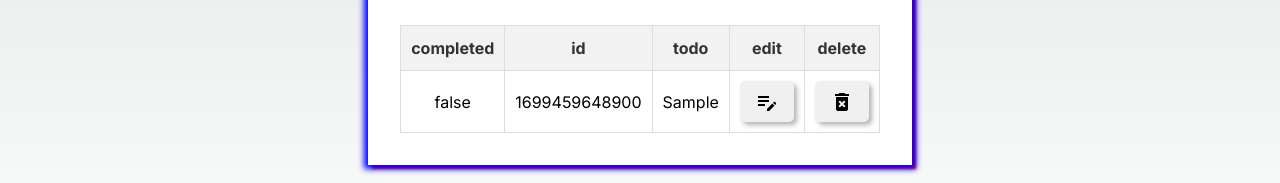
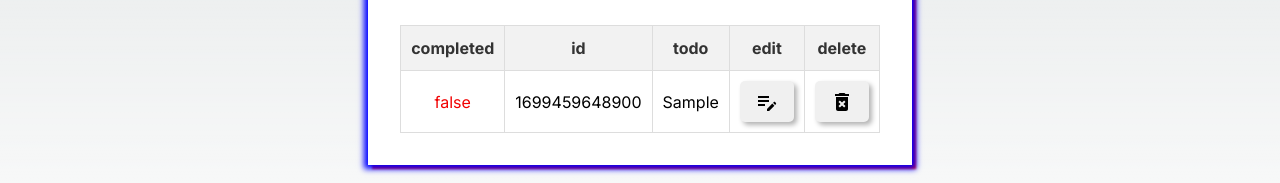
Before and after one commit to Ewooral/nextjs, a Next.js app in the folder todoapp/: page /kudus in a window 1280 px wide. Both pictures are taken after typing "Sample" into the empty fields and a click on the button "Add". Shown: the part 436-619 px from the top of the page. Built offline with nearby package versions, Linux system fonts and the light colour scheme.

Commit message:
feat: Create a todo app to refresh your memory

```diff
--- a/todoapp/app/globals.css
+++ b/todoapp/app/globals.css
@@ -91,3 +91,9 @@ margin: 2rem;
   align-self: center;
   margin: 1rem;
 }
+.No{
+color: #f10000;
+}
+.Yes{
+color: #049200;
+}
--- a/todoapp/app/kudus/KudusList.tsx
+++ b/todoapp/app/kudus/KudusList.tsx
@@ -65,7 +65,7 @@ const KuduList: React.FC = () => {
           <input
             type="text"
             required
-            maxLength={5}
+            maxLength={15}
             minLength={2}
             value={newKudu}
             onChange={(e) => setNewKudu(e.target.value)}
@@ -111,7 +111,7 @@ const KuduList: React.FC = () => {
                     </>
                   ) : (
                     <>
-                      <td>{`${kudu.completed}`}</td>
+                      <td className={`${kudu.completed ? 'Yes' : 'No'}`}>{`${kudu.completed}`}</td>
                       <td>{kudu.id}</td>
                       {/* <td>{kudu.text}</td> */}
                       <td
```
Also changed, not shown: 2 other files (tests, documents, lock files or other folders).
